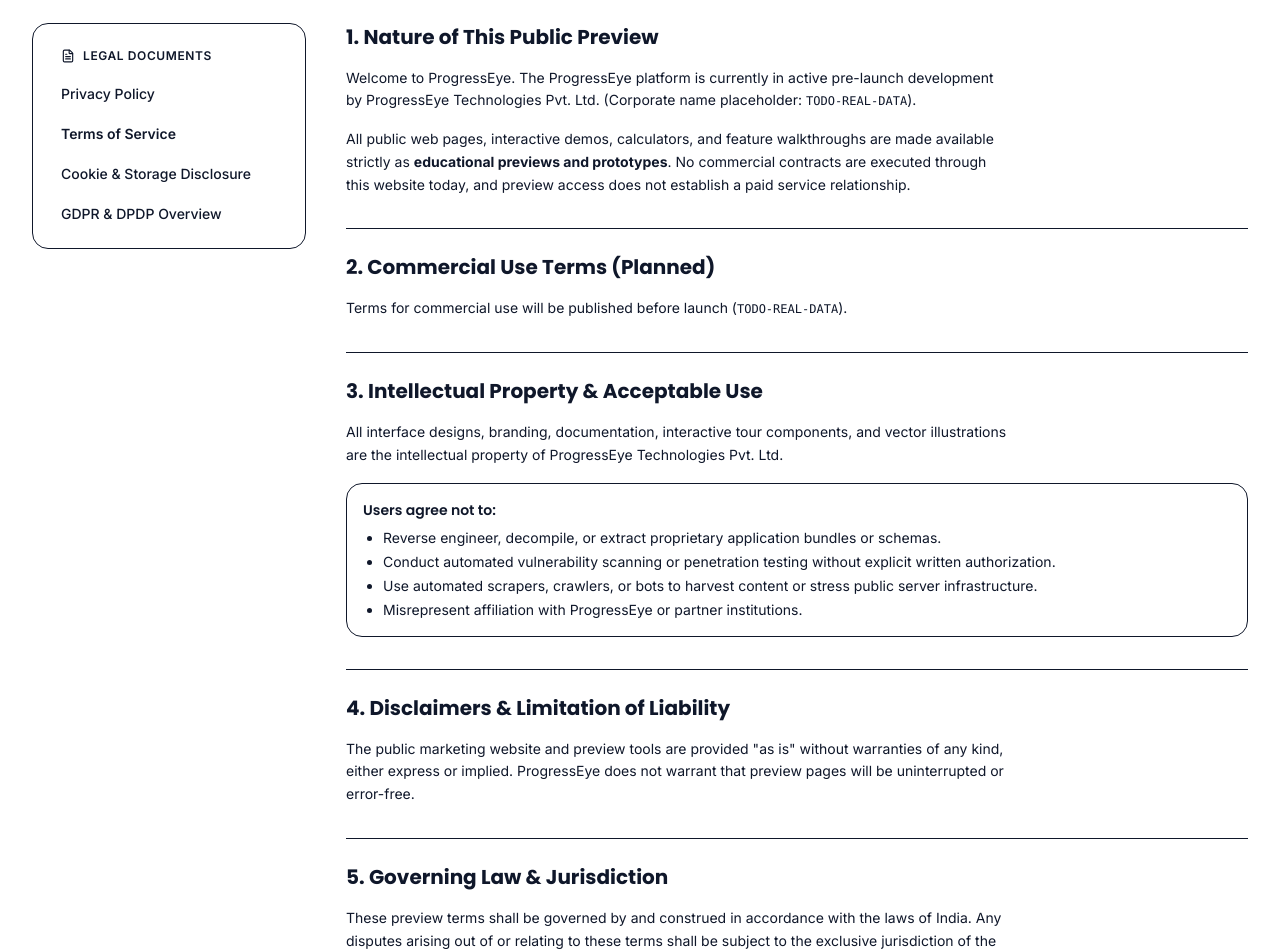
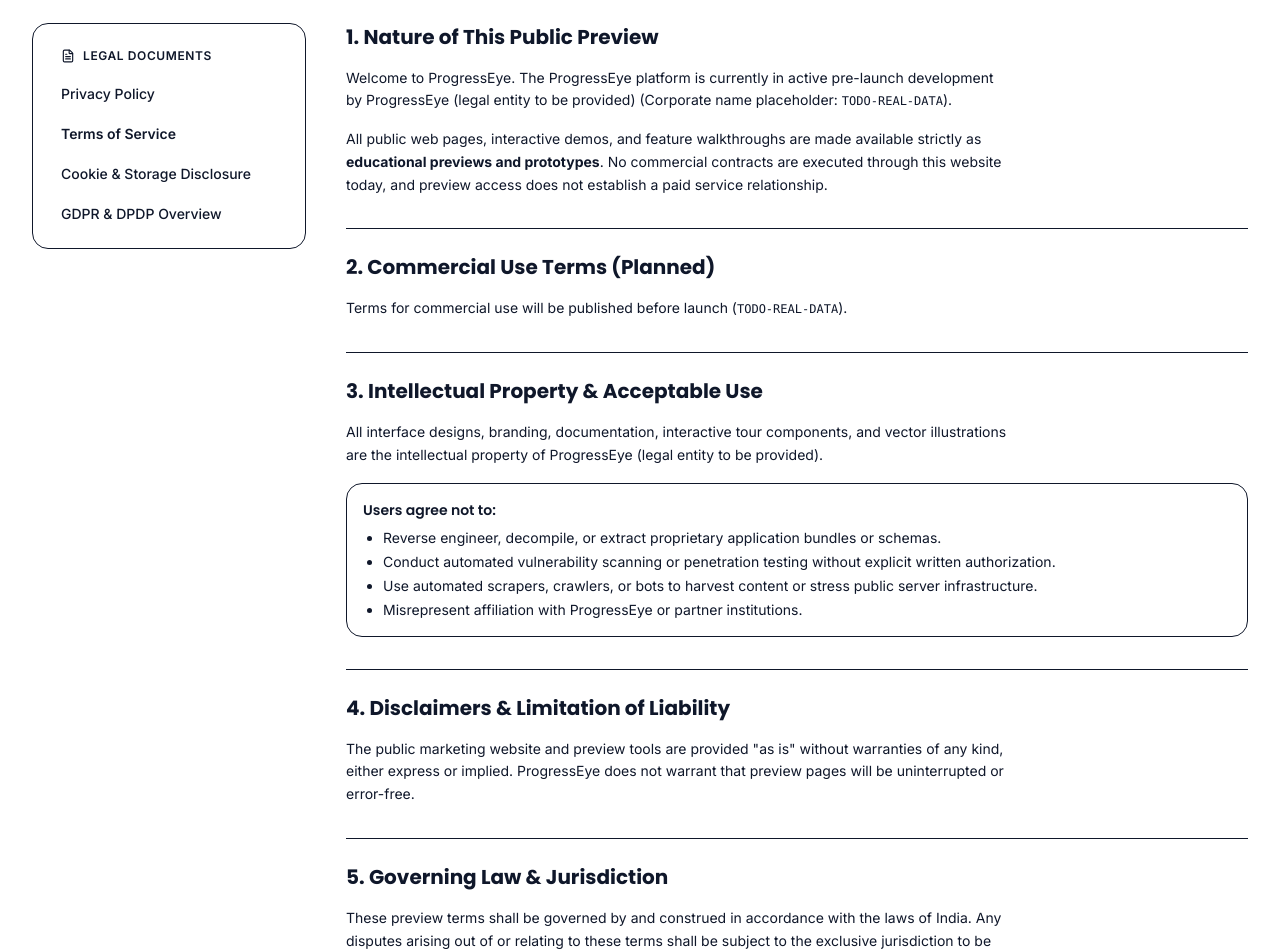
Before and after one commit to Bijarniankit/progresseye-web, a Next.js app: page /terms in a window 1280 px wide. Shown: the part 600-1552 px from the top of the page. Built offline with nearby package versions, Linux system fonts and the light colour scheme; no server answers.

Commit message:
chore(public): align legal copy, strict production robots policy, and Phase 10 backlog safeguards

```diff
--- a/src/app/(marketing)/cookies/page.tsx
+++ b/src/app/(marketing)/cookies/page.tsx
@@ -20,9 +20,8 @@
           1. Summary of Storage Practices
         </h2>
         <p className="text-sm text-text-muted leading-relaxed">
-          ProgressEye prioritizes privacy by design and data minimization. We do not use advertising
-          cookies, cross-site trackers, behavioral tracking pixels, or third-party telemetry
-          scripts.
+          We do not use advertising cookies, cross-site trackers, behavioral tracking pixels, or
+          third-party telemetry scripts.
         </p>
         <p className="text-sm text-text-muted leading-relaxed">
           An empirical audit across all public routes confirms that ProgressEye sets{" "}
@@ -142,7 +141,7 @@
         </p>
         <p className="text-sm text-text-muted leading-relaxed">
           Should optional analytics or third-party integrations be evaluated in future product
-          updates, explicit opt-in consent mechanisms will be implemented prior to activation.
+          updates, we would ask for consent before enabling them.
         </p>
       </section>
 
--- a/src/app/(marketing)/gdpr/page.tsx
+++ b/src/app/(marketing)/gdpr/page.tsx
@@ -55,8 +55,7 @@
             <p className="text-xs sm:text-sm text-text-muted leading-relaxed">
               ProgressEye intends to operate educational software solely on behalf of and under the
               documented instructions of the school (<code className="text-xs">TODO-REAL-DATA</code>
-              ). We plan never to sell student data, use pupil records for advertising, or train
-              public AI models on private institution records.
+              ).
             </p>
           </div>
         </div>
@@ -73,10 +72,10 @@
             <code className="text-xs">TODO-REAL-DATA</code>).
           </li>
           <li>
-            <strong className="text-text">Planned Consent for Minors (Planned Design):</strong> In
-            accordance with statutory DPDP goals, processing personal data of minors is intended to
-            require verifiable parental or guardian consent before communication workflows are
-            activated (<code className="text-xs">TODO-REAL-DATA</code>).
+            <strong className="text-text">Planned Consent for Minors (Planned Design):</strong>{" "}
+            Aiming to support DPDP requirements for minors, processing personal data of minors is
+            intended to require verifiable parental or guardian consent before communication
+            workflows are activated (<code className="text-xs">TODO-REAL-DATA</code>).
           </li>
           <li>
             <strong className="text-text">Planned Data Minimization (Planned Design):</strong>{" "}
@@ -110,9 +109,6 @@
                   Right
                 </th>
                 <th scope="col" className="px-4 py-3">
-                  Statutory Focus
-                </th>
-                <th scope="col" className="px-4 py-3">
                   Planned Implementation Mechanism
                 </th>
               </tr>
@@ -120,21 +116,18 @@
             <tbody className="divide-y divide-border bg-surface text-text-muted">
               <tr>
                 <td className="px-4 py-3 font-semibold text-text">Right of Access</td>
-                <td className="px-4 py-3">DPDP §11 / GDPR Art. 15</td>
                 <td className="px-4 py-3">
                   Planned guardian portal self-service view and structured report export.
                 </td>
               </tr>
               <tr>
                 <td className="px-4 py-3 font-semibold text-text">Right of Correction</td>
-                <td className="px-4 py-3">DPDP §12 / GDPR Art. 16</td>
                 <td className="px-4 py-3">
                   Planned administrative request workflow through the school office.
                 </td>
               </tr>
               <tr>
                 <td className="px-4 py-3 font-semibold text-text">Right of Erasure</td>
-                <td className="px-4 py-3">DPDP §12 / GDPR Art. 17</td>
                 <td className="px-4 py-3">
                   Planned deletion workflows honoring applicable academic record requirements (
                   <code className="text-xs">TODO-REAL-DATA</code>).
@@ -142,7 +135,6 @@
               </tr>
               <tr>
                 <td className="px-4 py-3 font-semibold text-text">Grievance Redressal</td>
-                <td className="px-4 py-3">DPDP §13 / GDPR Art. 77</td>
                 <td className="px-4 py-3">
                   Planned contact pathways with designated school grievance officers and platform
                   contacts.
--- a/src/app/(marketing)/privacy/page.tsx
+++ b/src/app/(marketing)/privacy/page.tsx
@@ -18,7 +18,7 @@
       <section className="space-y-4">
         <h2 className="text-xl font-bold font-display text-text">1. Scope &amp; Legal Status</h2>
         <p className="text-sm text-text-muted leading-relaxed">
-          ProgressEye Technologies Pvt. Ltd. (Corporate name placeholder:{" "}
+          ProgressEye (legal entity to be provided) (Corporate name placeholder:{" "}
           <code className="text-xs">TODO-REAL-DATA</code>) is currently developing a modern school
           operations management platform. This Privacy Policy outlines the privacy practices of our
           public marketing website today, as well as the planned data architecture governing
@@ -125,15 +125,14 @@
         </p>
         <div className="rounded-xl border border-border bg-surface-subtle p-4 text-xs sm:text-sm font-mono text-text space-y-1">
           <p>
-            <strong>Designation:</strong> Data Protection Officer (
+            <strong>Designation:</strong> Grievance Officer (
             <code className="text-xs">TODO-REAL-DATA</code>)
           </p>
           <p>
-            <strong>Email:</strong> privacy@progresseye.com (
-            <code className="text-xs">TODO-REAL-DATA</code>)
+            <strong>Email:</strong> To be provided (<code className="text-xs">TODO-REAL-DATA</code>)
           </p>
           <p>
-            <strong>Address:</strong> Registered Office, Bengaluru, Karnataka, India (
+            <strong>Address:</strong> To be provided (
             <code className="text-xs">TODO-REAL-DATA</code>)
           </p>
         </div>
--- a/src/app/(marketing)/terms/page.tsx
+++ b/src/app/(marketing)/terms/page.tsx
@@ -21,15 +21,14 @@
         </h2>
         <p className="text-sm text-text-muted leading-relaxed">
           Welcome to ProgressEye. The ProgressEye platform is currently in active pre-launch
-          development by ProgressEye Technologies Pvt. Ltd. (Corporate name placeholder:{" "}
+          development by ProgressEye (legal entity to be provided) (Corporate name placeholder:{" "}
           <code className="text-xs">TODO-REAL-DATA</code>).
         </p>
         <p className="text-sm text-text-muted leading-relaxed">
-          All public web pages, interactive demos, calculators, and feature walkthroughs are made
-          available strictly as{" "}
-          <strong className="text-text">educational previews and prototypes</strong>. No commercial
-          contracts are executed through this website today, and preview access does not establish a
-          paid service relationship.
+          All public web pages, interactive demos, and feature walkthroughs are made available
+          strictly as <strong className="text-text">educational previews and prototypes</strong>. No
+          commercial contracts are executed through this website today, and preview access does not
+          establish a paid service relationship.
         </p>
       </section>
 
@@ -49,7 +48,7 @@
         </h2>
         <p className="text-sm text-text-muted leading-relaxed">
           All interface designs, branding, documentation, interactive tour components, and vector
-          illustrations are the intellectual property of ProgressEye Technologies Pvt. Ltd.
+          illustrations are the intellectual property of ProgressEye (legal entity to be provided).
         </p>
         <div className="space-y-2 rounded-xl border border-border bg-surface-card p-4 text-sm text-text-muted">
           <h3 className="font-semibold text-text">Users agree not to:</h3>
@@ -88,8 +87,7 @@
         <p className="text-sm text-text-muted leading-relaxed">
           These preview terms shall be governed by and construed in accordance with the laws of
           India. Any disputes arising out of or relating to these terms shall be subject to the
-          exclusive jurisdiction of the courts of Bengaluru, Karnataka, India (
-          <code className="text-xs">TODO-REAL-DATA</code>).
+          exclusive jurisdiction to be provided (<code className="text-xs">TODO-REAL-DATA</code>).
         </p>
       </section>
     </LegalLayout>
--- a/src/app/robots.ts
+++ b/src/app/robots.ts
@@ -2,10 +2,9 @@
 import { siteConfig } from "@/config/site";
 
 export default function robots(): MetadataRoute.Robots {
-  const isStaging =
-    process.env.VERCEL_ENV === "preview" || process.env.NEXT_PUBLIC_APP_ENV === "staging";
+  const isProduction = process.env.NEXT_PUBLIC_APP_ENV === "production";
 
-  if (isStaging) {
+  if (!isProduction) {
     return {
       rules: {
         userAgent: "*",
```
Also changed, not shown: 3 other files (tests, documents, lock files or other folders).
